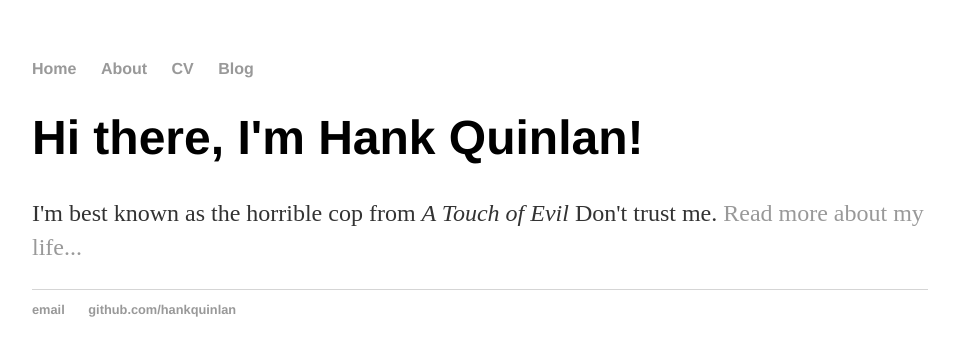
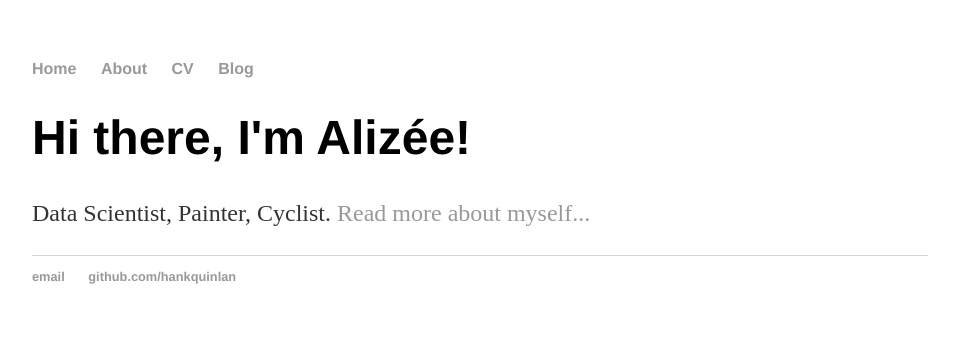
Before and after one commit to Alizee-Tran/alizeetran.github.io, a Jekyll site: the page built from index.html, in a window 1280 px wide. Shown: the top 356 px of the page, without its empty margins (160-1119 px from the left). Built offline with Jekyll 4.4.1, drawn with Linux system fonts in a browser that asks for light colours.

Commit message:
Update index.html

```diff
--- a/index.html
+++ b/index.html
@@ -1,30 +1,8 @@
-<!DOCTYPE html>
-<html>
-	<head>
-		<title>Hank Quinlan, Horrible Cop</title>
-		<!-- link to main stylesheet -->
-		<link rel="stylesheet" type="text/css" href="/css/main.css">
-	</head>
-	<body>
-		<nav>
-    		<ul>
-        		<li><a href="/">Home</a></li>
-	        	<li><a href="/about">About</a></li>
-        		<li><a href="/cv">CV</a></li>
-        		<li><a href="/blog">Blog</a></li>
-    		</ul>
-		</nav>
-		<div class="container">
-    		<div class="blurb">
-        		<h1>Hi there, I'm Hank Quinlan!</h1>
-				<p>I'm best known as the horrible cop from <em>A Touch of Evil</em> Don't trust me. <a href="/about">Read more about my life...</a></p>
-    		</div><!-- /.blurb -->
-		</div><!-- /.container -->
-		<footer>
-    		<ul>
-        		<li><a href="mailto:hankquinlanhub@gmail.com">email</a></li>
-        		<li><a href="https://github.com/hankquinlan">github.com/hankquinlan</a></li>
-			</ul>
-		</footer>
-	</body>
-</html>
+---
+layout: default
+title: alizee tran - resume & portfolio
+---
+<div class="blurb">
+	<h1>Hi there, I'm Alizée!</h1>
+	<p>Data Scientist, Painter, Cyclist. <a href="/about">Read more about myself...</a></p>
+</div><!-- /.blurb -->
```
